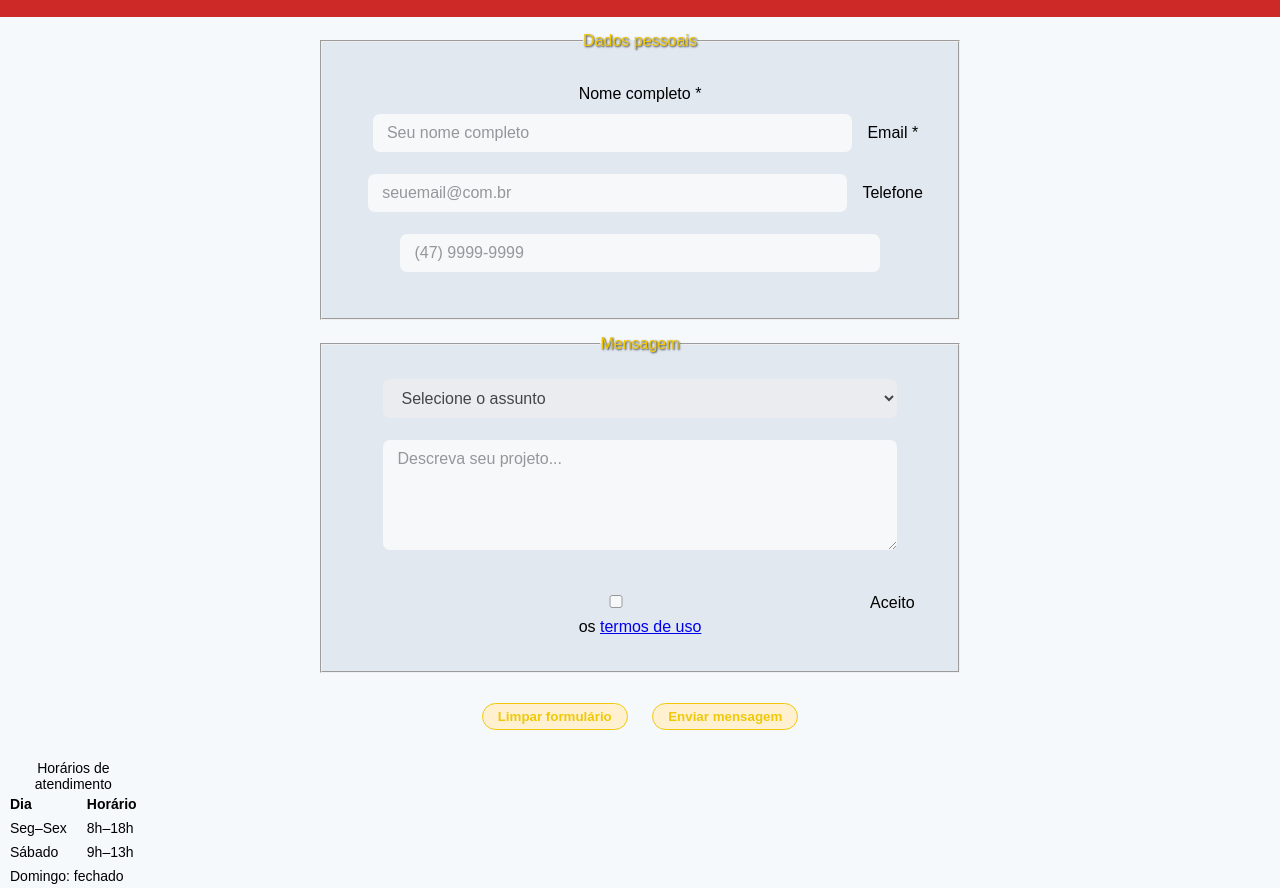
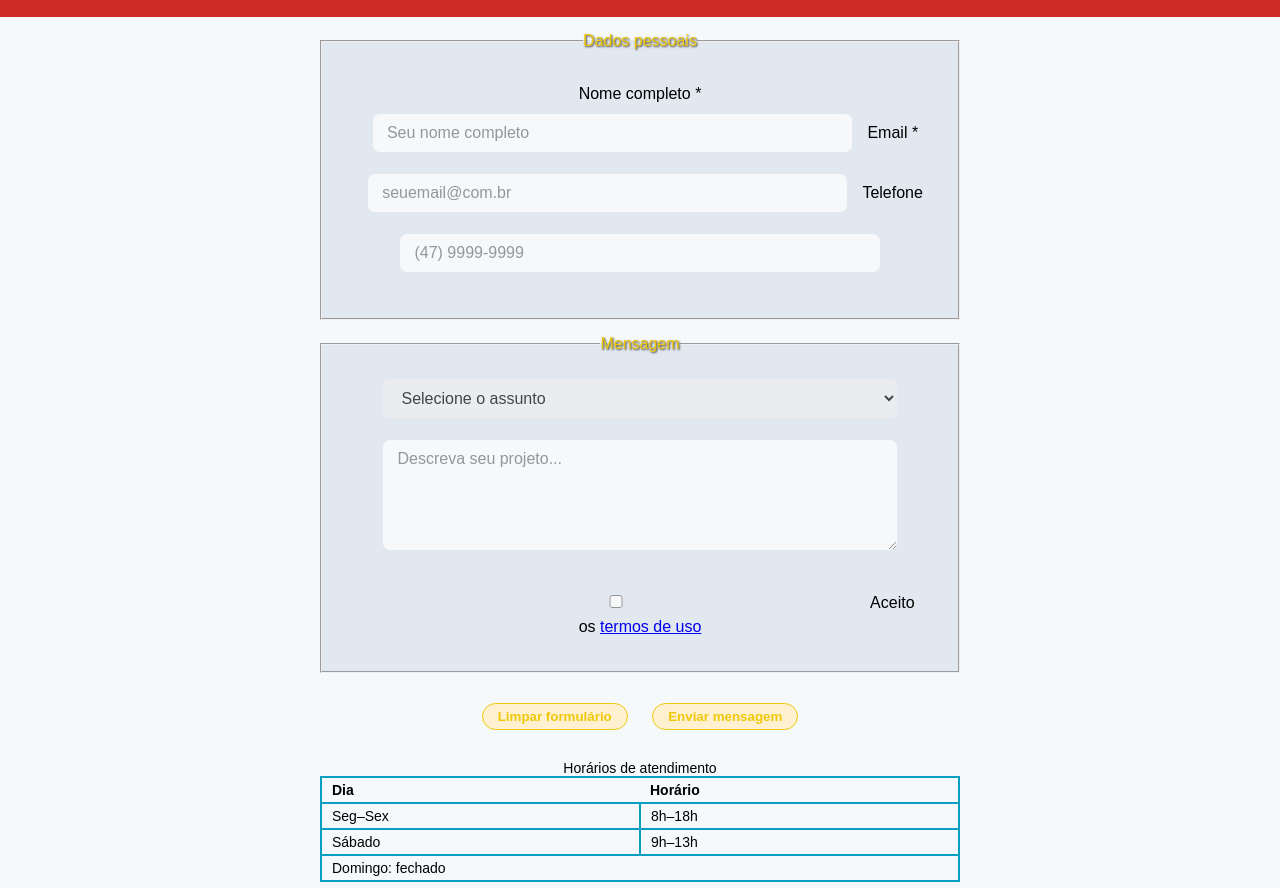
Before and after one commit to Berenda-m/otto-land, a plain HTML site: page contato.html in a window 1280 px wide. Shown: the part 104-992 px from the top of the page. Drawn offline with Linux system fonts and the light colour scheme.

Commit message:
atualiza tabela

```diff
--- a/contato.html
+++ b/contato.html
@@ -55,7 +55,7 @@
                 <button class="button" type="submit">Enviar mensagem</button>
             </div>
         </form>
-        <table>
+        <table class="tabela">
             <caption>Horários de atendimento</caption>
             <thead>
                 <tr>
--- a/css/style.css
+++ b/css/style.css
@@ -301,7 +301,12 @@ legend {
     text-shadow: 1px 1px 2px rgba(3, 3, 3, 0.788);
     background: linear-gradient(0, 0, 0, 0.5) rgb(0, 0, 0);
 }
-table{
+table, tr, td{
+    width: 50%;
+    margin: 0 auto;
+    border: 2px solid #07a0c3;
+
+
     border-collapse: collapse;
     font-size: 14px;
 }
```
